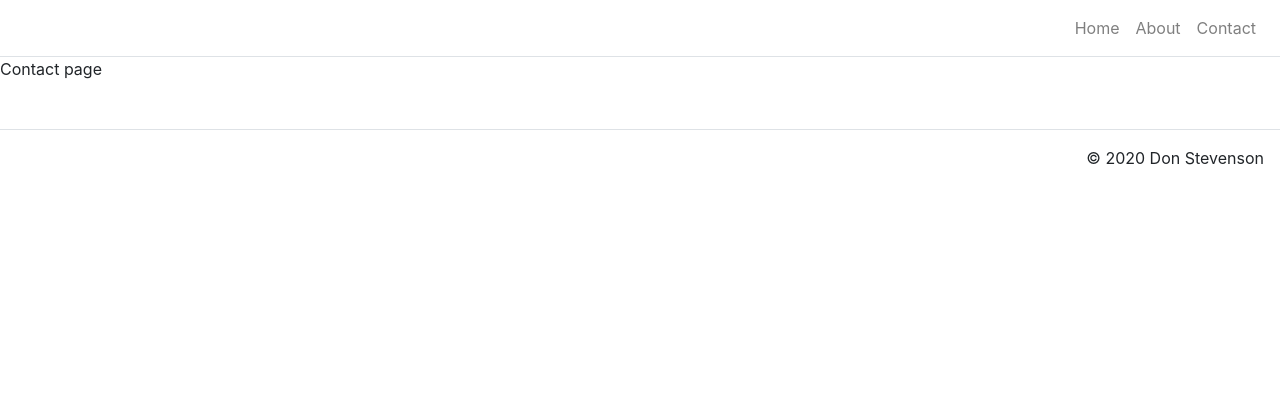
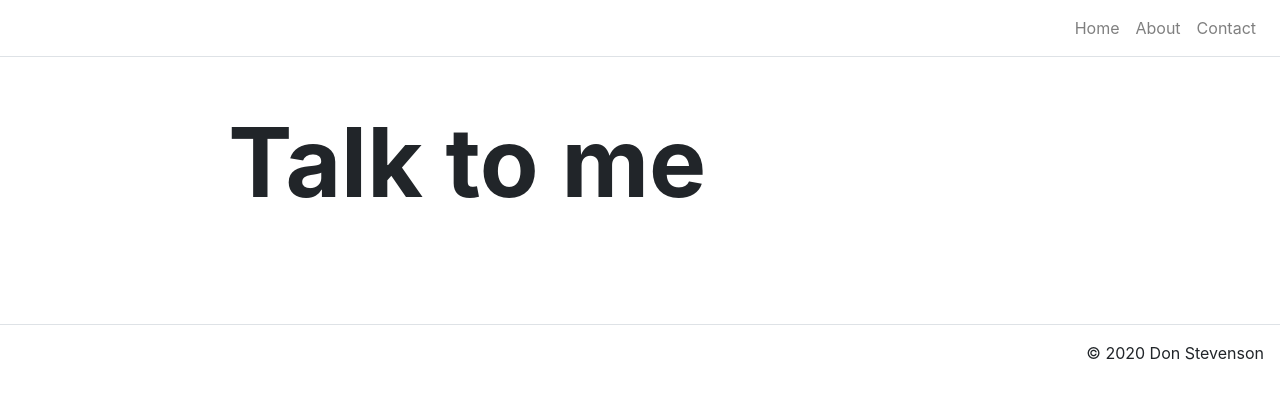
Before and after one commit to Don-Stevenson/personalWebsite, a React (Create React App) app: page /contact in a window 1280 px wide. Shown: the top 398 px of the page. Built offline with nearby package versions, Linux system fonts and the light colour scheme.

Commit message:
import hero to page

```diff
--- a/src/pages/ContactPage.js
+++ b/src/pages/ContactPage.js
@@ -1,23 +1,25 @@
 import React from "react";
+import Hero from '../components/Hero'
 
 class ContactPage extends React.Component {
-    constructor(props){
+  constructor(props) {
     super(props);
     this.state = {
-            name: '',
-            email: '',
-            message: '',
+      name: "",
+      email: "",
+      message: "",
       disabled: false,
       emailSent: null
+    };
+  }
+  render() {
+    return( <div>
+        <Hero title={this.props.title} />
 
-        }
-    }
-    render(){
-
-        return(
-            <p>Contact page </p>
+    </div>
     )
   }
 }
 
 export default ContactPage
+;
```
Lines whose indentation alone changed are shown as unchanged.
